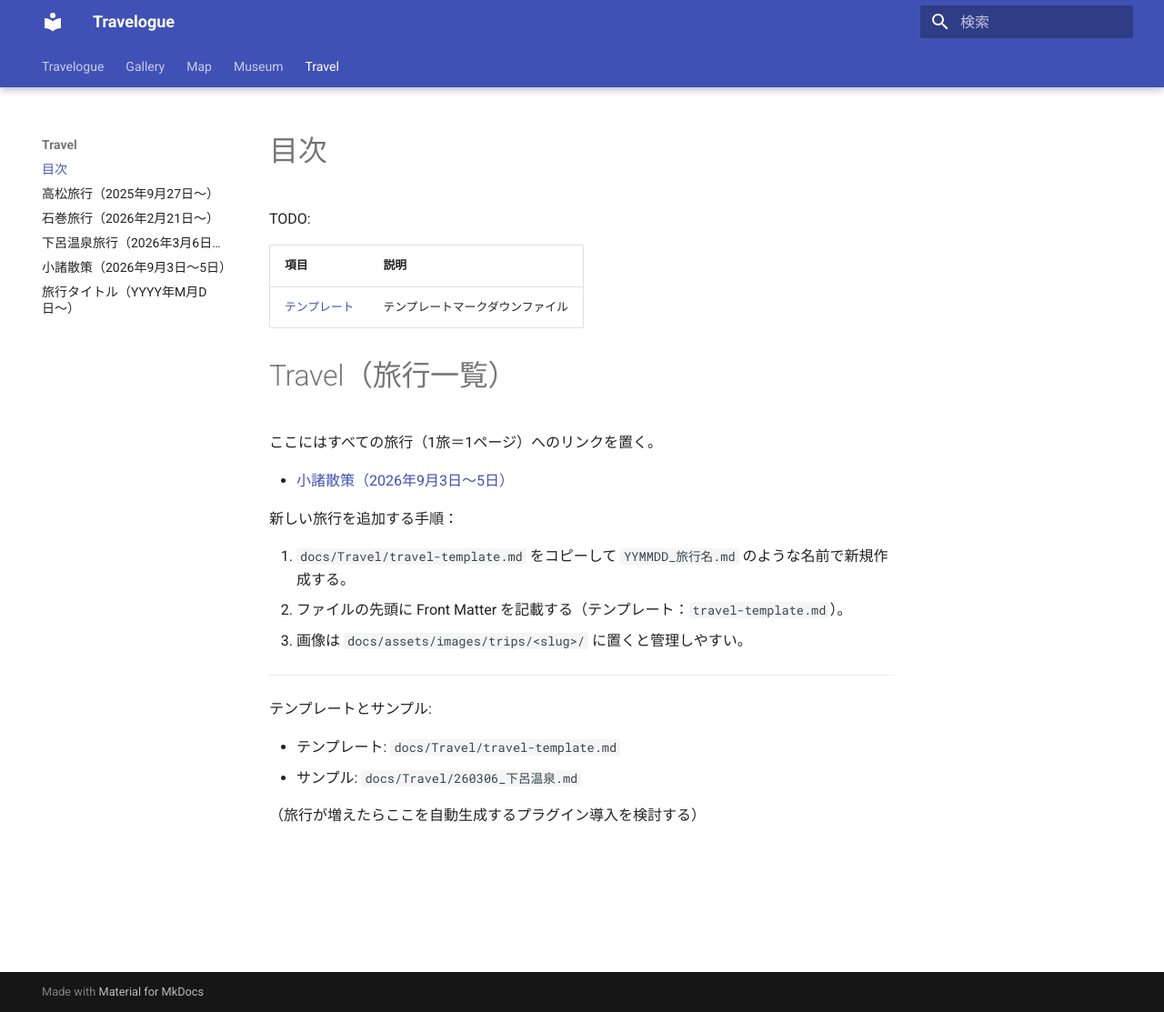
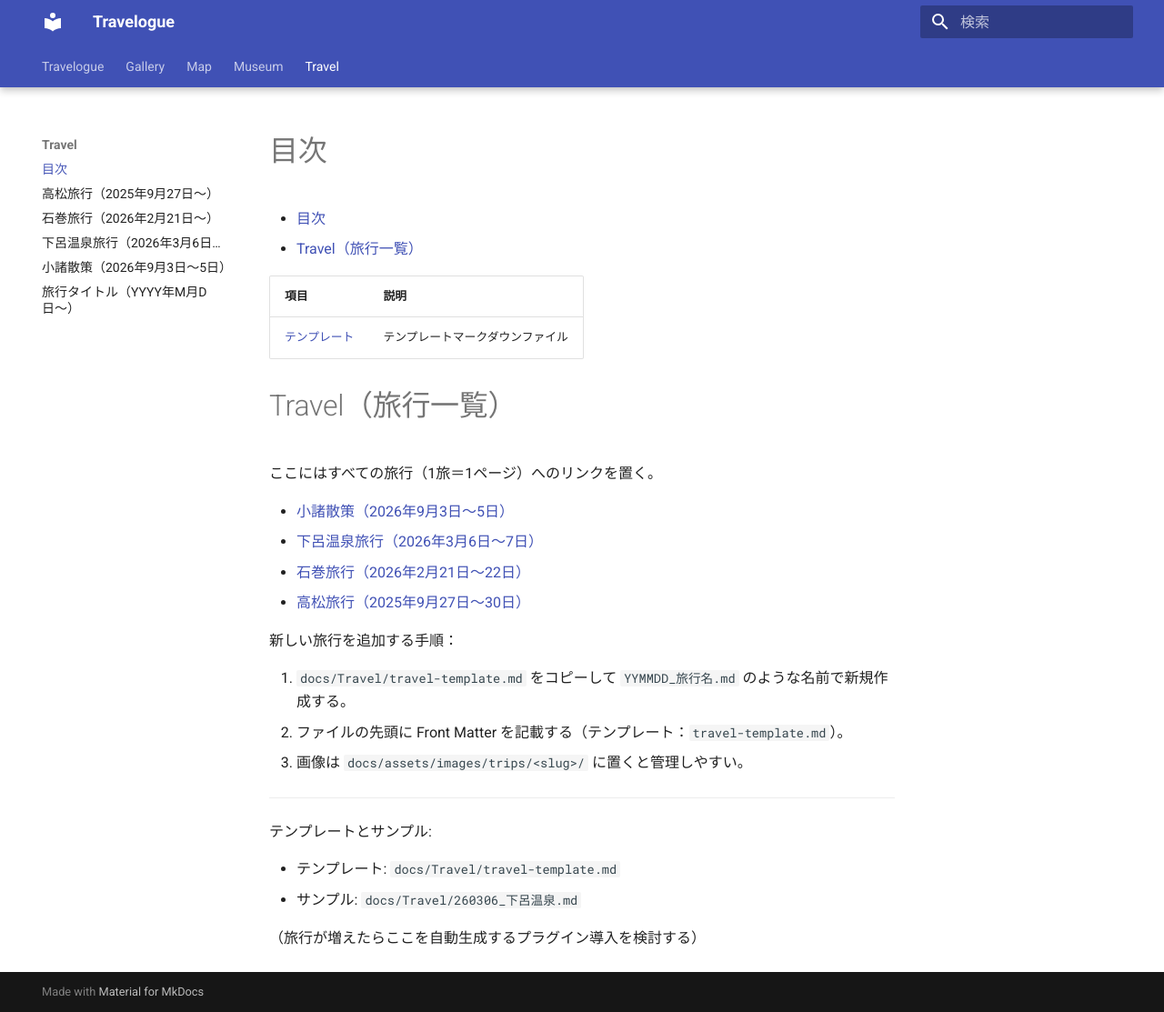
Before and after one commit to smofktn/Travelogue, an MkDocs documentation site: the page built from docs/Travel/index.md, in a window 1280 px wide and 1113 px high. Shown: the whole window at 91% size. Built offline with MkDocs 1.6.1 and Material for MkDocs 9.7.7, drawn with Linux system fonts in a browser that asks for light colours.

Commit message:
[clean]目次とリンクをリファクタ

```diff
--- a/docs/Travel/index.md
+++ b/docs/Travel/index.md
@@ -11,6 +11,9 @@ TODO:
 ここにはすべての旅行（1旅＝1ページ）へのリンクを置く。
 
 - [小諸散策（2026年9月3日〜5日）](./260903_小諸散策.md)
+- [下呂温泉旅行（2026年3月6日〜7日）](./260306_下呂温泉.md)
+- [石巻旅行（2026年2月21日〜22日）](./260221_石巻.md)
+- [高松旅行（2025年9月27日〜30日）](./250927_高松など.md)
 
 新しい旅行を追加する手順：
 
```
Also changed, not shown: other parts of docs/Travel/index.md (+1 -1 lines).
